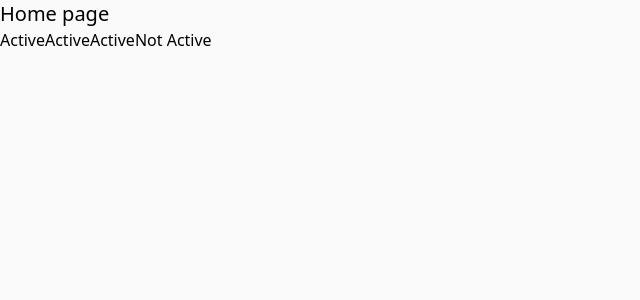
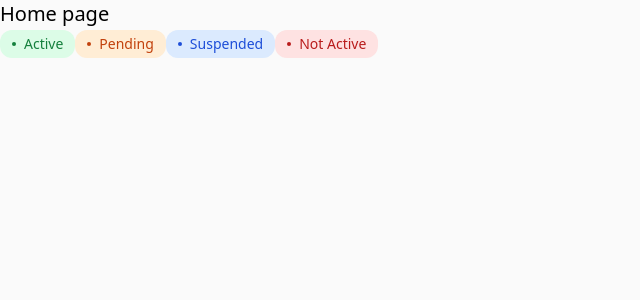
Before and after one commit to serg444s/CRM-For-Vendors, a Next.js app: page / in a window 1280 px wide. Shown: the top 300 px of the page, without its empty margins (0-640 px from the left). Built offline with nearby package versions, Linux system fonts and the light colour scheme.

Commit message:
tailwind config
screens, colors

```diff
--- a/src/app/components/Label.tsx
+++ b/src/app/components/Label.tsx
@@ -12,8 +12,22 @@ interface LabelProps {
   status: Status;
 }
 
-const Label = ({ children }: LabelProps) => {
-  return <span>{children}</span>;
+const Label = ({ children, status }: LabelProps) => {
+  return (
+    <div
+      className={`inline-flex items-center py-1 px-3 rounded-xl text-sm font-medium
+    ${
+      (status === Status.Active && 'bg-active text-green-700') ||
+      (status === Status.NotActive && 'bg-notactive text-red-700') ||
+      (status === Status.Pending && 'bg-pending text-orange-700') ||
+      (status === Status.Suspended && 'bg-suspended text-blue-700')
+    }
+    `}
+    >
+      <div className="w-1 h-1 mr-2 rounded-full bg-current"></div>
+      {children}
+    </div>
+  );
 };
 
 export default Label;
--- a/src/app/page.tsx
+++ b/src/app/page.tsx
@@ -8,8 +8,8 @@ export default function Home() {
         <h2 className="text-xl">Home page</h2>
         <div>
           <Label status={Status.Active}>Active</Label>
-          <Label status={Status.Pending}>Active</Label>
-          <Label status={Status.Suspended}>Active</Label>
+          <Label status={Status.Pending}>Pending</Label>
+          <Label status={Status.Suspended}>Suspended</Label>
           <Label status={Status.NotActive}>Not Active</Label>
         </div>
       </main>
--- a/tailwind.config.js
+++ b/tailwind.config.js
@@ -2,7 +2,18 @@
 module.exports = {
   content: ['./src/**/*.{js,ts,jsx,tsx,mdx}'],
   theme: {
-    extend: {},
+    screens: {
+      m: '768px',
+      l: '1440px',
+    },
+    extend: {
+      colors: {
+        active: '#dcfce7',
+        notactive: '#fee2e2',
+        pending: '#ffedd5',
+        suspended: '#dbeafe',
+      },
+    },
   },
   plugins: [],
 };
```
